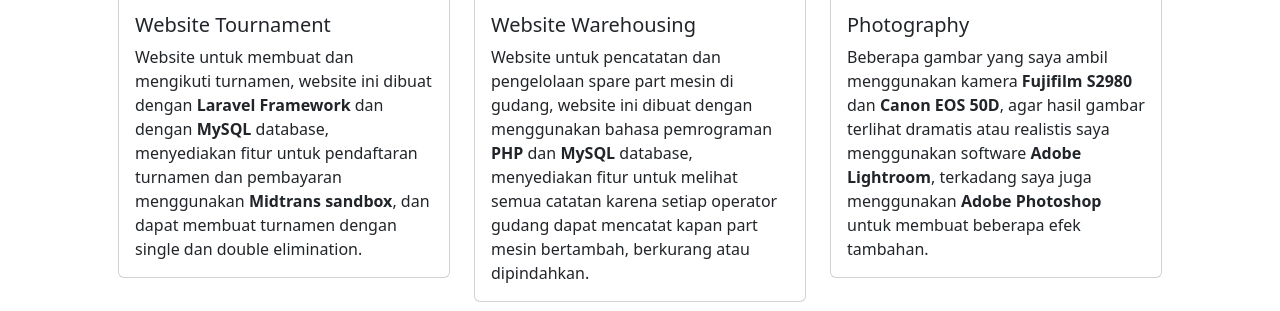
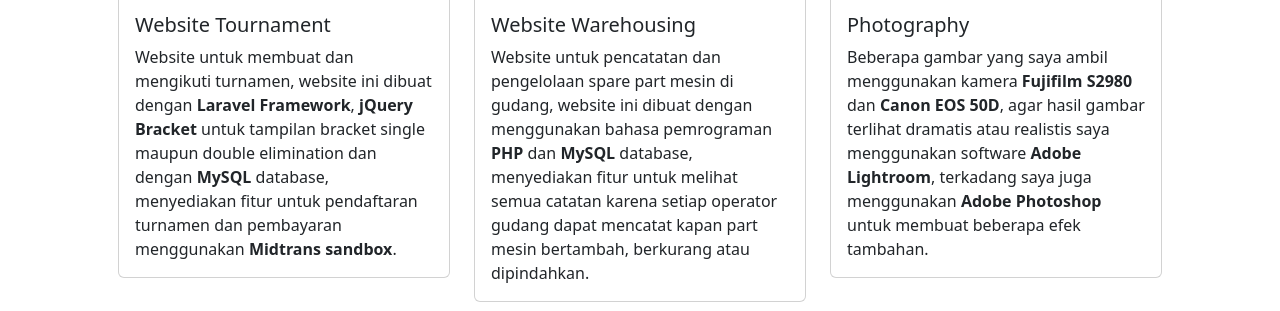
Before and after one commit to SandhikaDwiSaputra/sandhikadwisaputra.github.io, a plain HTML site: page index.html in a window 1280 px wide. Shown: the part 1542-1853 px from the top of the page. Drawn offline with nearby package versions, Linux system fonts and the light colour scheme.

Commit message:
updating jQuery bracket porto

```diff
--- a/index.html
+++ b/index.html
@@ -150,10 +150,9 @@
             <h5 class="card-title">Website Tournament</h5>
             <p class="card-text">
               Website untuk membuat dan mengikuti turnamen, website ini dibuat
-              dengan <b>Laravel Framework</b> dan dengan
+              dengan <b>Laravel Framework</b>, <b>jQuery Bracket</b> untuk tampilan bracket single maupun double elimination dan dengan
               <b>MySQL</b> database, menyediakan fitur untuk pendaftaran
-              turnamen dan pembayaran menggunakan <b>Midtrans sandbox</b>, dan
-              dapat membuat turnamen dengan single dan double elimination.
+              turnamen dan pembayaran menggunakan <b>Midtrans sandbox</b>.
             </p>
           </div>
         </div>
```
